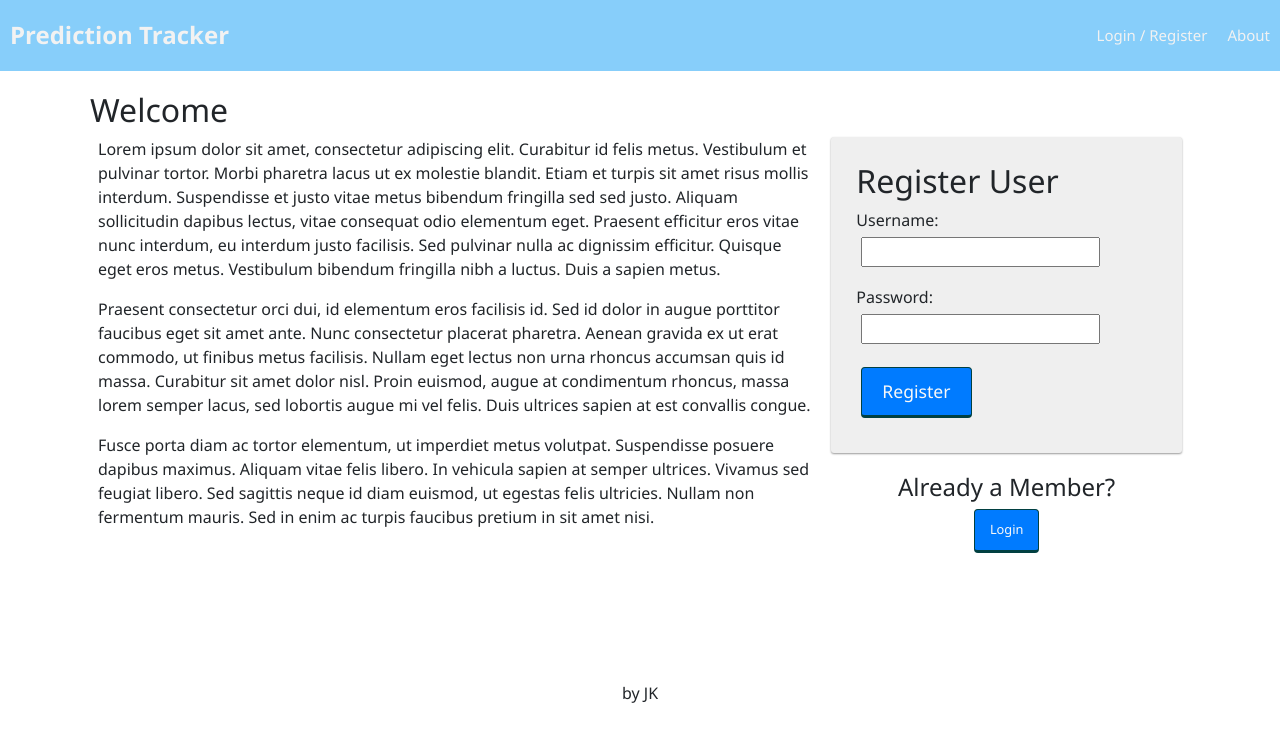
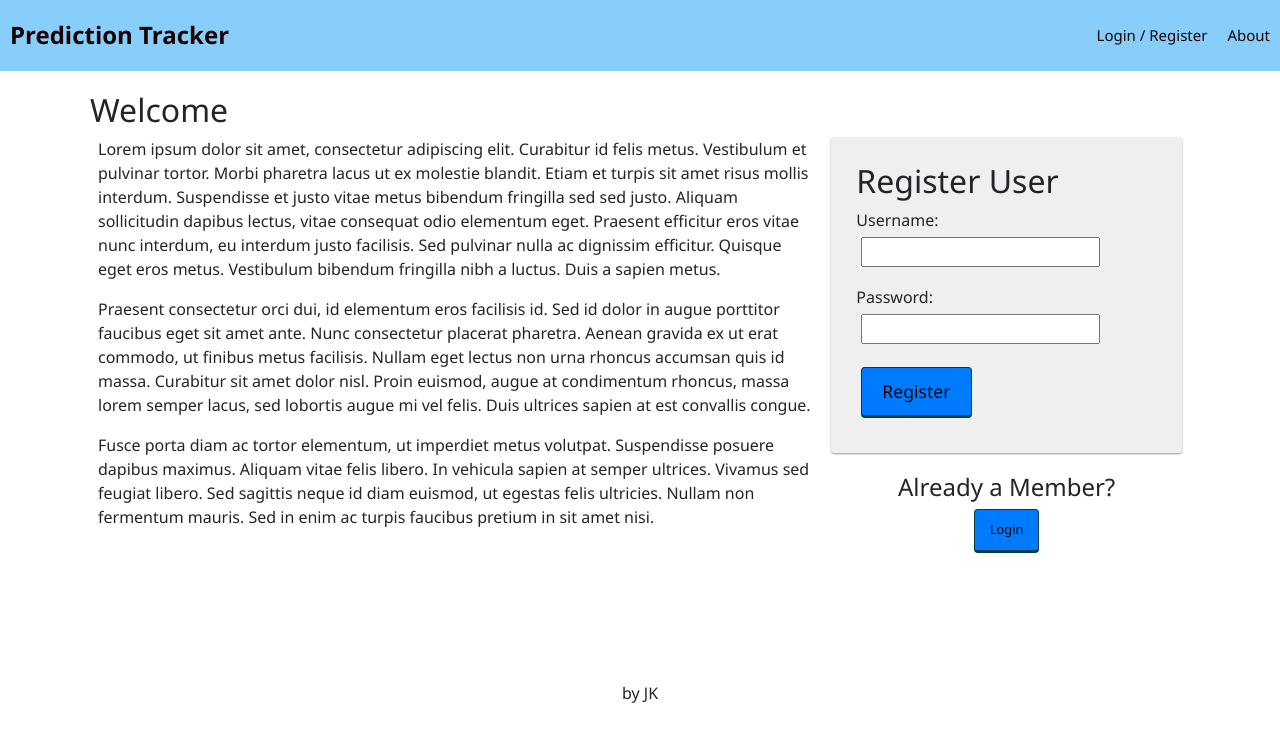
Before and after one commit to justinthegithub/prediction_tracker, a React (Vite) app: page /MarketOverview#/home in a window 1280 px wide. Shown: the top 742 px of the page. Built offline with nearby package versions, Linux system fonts and the light colour scheme; no server answers; a small style sheet from the web is missing.

Commit message:
button hovering

```diff
--- a/src/components/App/App.css
+++ b/src/components/App/App.css
@@ -33,7 +33,7 @@ Button
   border-width: 1px 1px 3px;
   border-radius: 4px;
   background-color: #007bff;
-  color: #f8f8f8;
+  color: #110101;
   font-size: 1.1rem;
   outline: 0;
   cursor: pointer;
@@ -55,7 +55,7 @@ Button
 }
 
 .btn:hover {
-  background-color: white;
+  background-color: rgb(21, 2, 2);
   text-decoration: none;
 }
 
@@ -73,7 +73,7 @@ Button
 .btn_asLink:hover {
   background-color: transparent;
   border-color: white;
-  color: white;
+  color: rgb(227, 184, 184);
 }
 
 /* --------------------------------------------------------------------------------
--- a/src/components/Nav/Nav.css
+++ b/src/components/Nav/Nav.css
@@ -16,14 +16,14 @@
 .nav-title {
   font-size: 24px;
   font-weight: 700;
-  color: #f2f2f2;
+  color: #1b0202;
   padding-left: 10px;
   margin: 0;
 }
 
 .navLink {
   display: inline-block;
-  color: #f2f2f2;
+  color: #170202;
   background-color: lightskyblue0;
   text-align: center;
   padding: 24px 10px;
```
